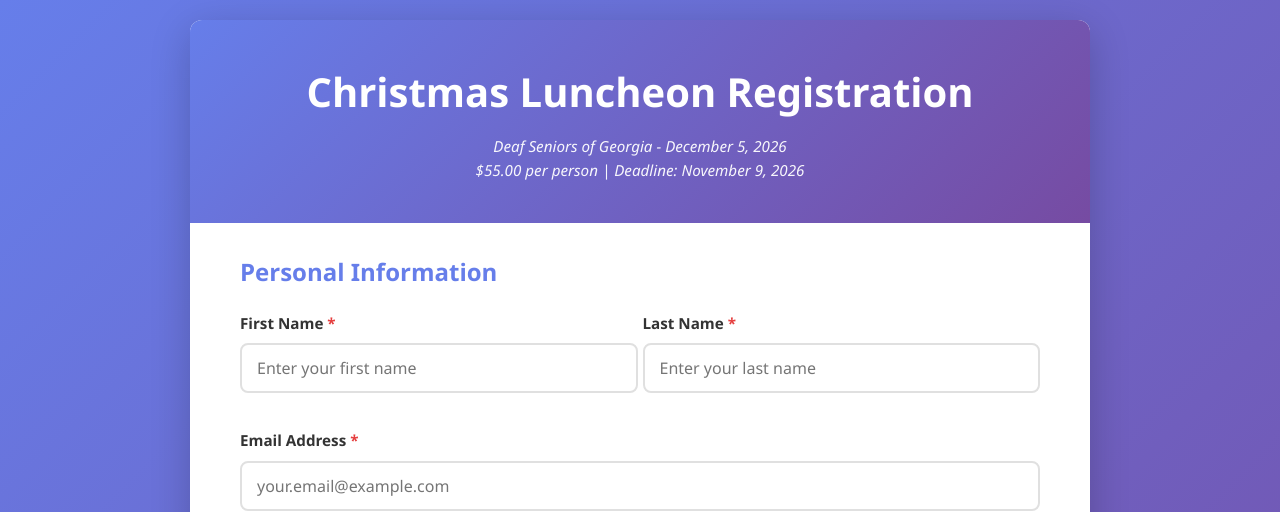
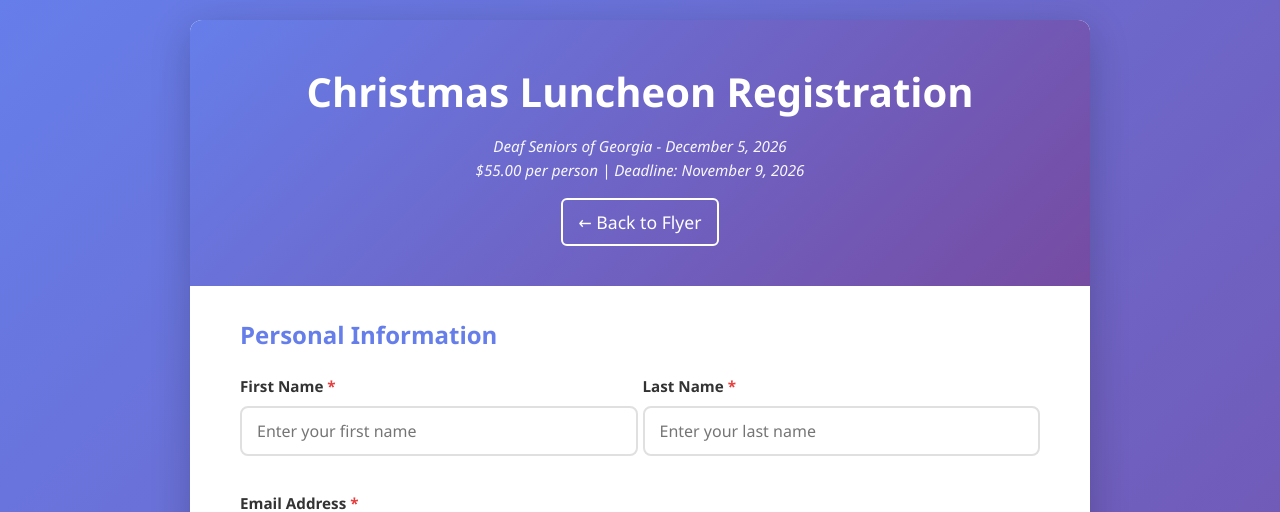
Before and after one commit to EagleGolf90/dsg, a PHP site: page /registration.html in a window 1280 px wide. Shown: the top 512 px of the page. Run offline with PHP 8.4, Linux system fonts and the light colour scheme; some libraries are stand-ins or nearby versions.

Commit message:
Add button back to flyer and style to white and button-like
Co-authored-by: Copilot <copilot@github.com>

```diff
--- a/css/styles.css
+++ b/css/styles.css
@@ -43,6 +43,23 @@ header h1 {
     font-size: 0.95em;
     opacity: 0.95;
     font-style: italic;
+}
+
+.back-link {
+    color: white;
+    font-size: 1.1em;
+    text-decoration: none;
+    display: inline-block;
+    margin-top: 15px;
+    padding: 8px 16px;
+    border: 2px solid white;
+    border-radius: 6px;
+    transition: all 0.3s ease;
+}
+
+.back-link:hover {
+    background-color: rgba(255, 255, 255, 0.2);
+    transform: translateX(-5px);
 }
 
 .accordion {
--- a/registration.html
+++ b/registration.html
@@ -13,6 +13,7 @@
             <h1>Christmas Luncheon Registration</h1>
             <p class="subtitle">Deaf Seniors of Georgia - December 5, 2026</p>
             <p class="subtitle">$55.00 per person | Deadline: November 9, 2026</p>
+            <p><a href="index.html" class="back-link">← Back to Flyer</a></p>
         </header>
 
         <div class="form-container">
```
